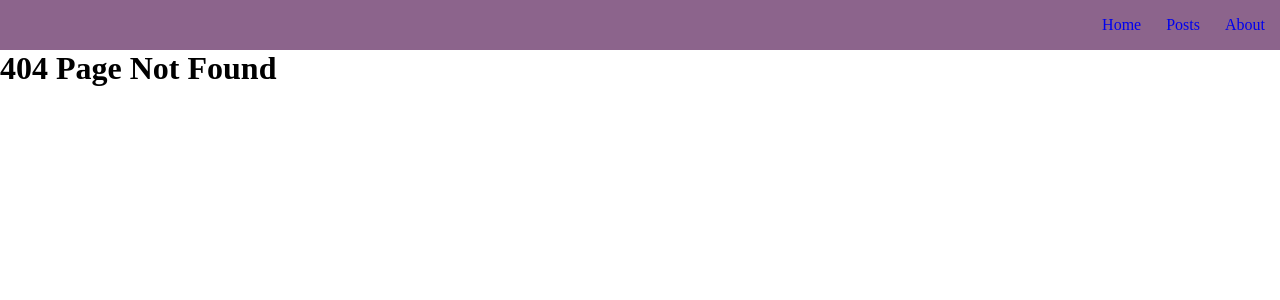
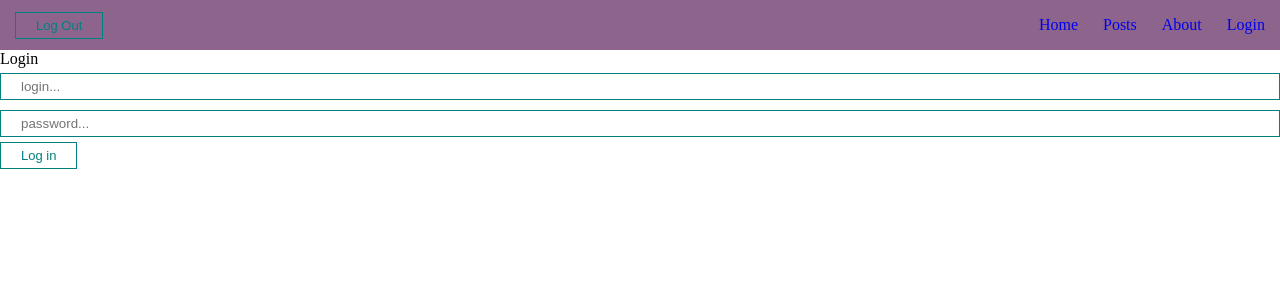
Before and after one commit to 7710407/react-sourcecode, a React (Create React App) app in the folder react-lessons/: page /login in a window 1280 px wide. Before the commit this address had no page. Shown: the top 300 px of the page. Built offline with nearby package versions, Linux system fonts and the light colour scheme.

Commit message:
Added login/logout

```diff
--- a/react-lessons/src/API/PostService.js
+++ b/react-lessons/src/API/PostService.js
@@ -1,9 +1,11 @@
 import axios from 'axios'
+
+const baseURL = 'https://jsonplaceholder.typicode.com/posts/'
 
 export default class PostService {
   static async getAll(limit = 10, page = 1) {
     const response = await axios.get(
-      "https://jsonplaceholder.typicode.com/posts", {
+      baseURL, {
         params: {
           _limit: limit,
           _page: page
@@ -15,10 +17,15 @@ export default class PostService {
 
   static async getById(id) {
     const response = await axios.get(
-      "https://jsonplaceholder.typicode.com/posts/" + id
-    )
-    return response
+      `${baseURL}${id}`
+      )
+      return response
+    }
+
+    static async getCommentsByPostId(id) {
+      const response = await axios.get(
+        `${baseURL}${id}/comments`
+        )
+        return response
   }
-
-  // TODO: getCommentsByPostId(id)
 }
--- a/react-lessons/src/App.js
+++ b/react-lessons/src/App.js
@@ -1,15 +1,29 @@
-import React from 'react'
+import React, { useEffect, useState } from 'react'
 import { BrowserRouter, Link, Route, Routes } from 'react-router-dom'
 
 import NavBar from './UI/NavBar/NavBar'
 import AppRouter from './components/AppRouter'
+import { AuthContext } from './context'
 
 const App = () => {
+  const [isAuth, setIsAuth] = useState(false)
+  useEffect(() => {
+    if (localStorage.getItem('login')) {
+      setIsAuth(true)
+    }
+  }, [])
+
   return (
+    <AuthContext.Provider value={{
+      isAuth,
+      setIsAuth,
+    }}>
+
     <BrowserRouter>
       <NavBar />
       <AppRouter />
     </BrowserRouter>
+    </AuthContext.Provider>
   )
 }
 
--- a/react-lessons/src/UI/NavBar/NavBar.jsx
+++ b/react-lessons/src/UI/NavBar/NavBar.jsx
@@ -1,15 +1,27 @@
 
 import React from 'react'
+import { useContext } from 'react'
 import { Link } from 'react-router-dom'
+import { AuthContext } from '../../context'
+import MyButton from '../button/MyButton'
 
 const NavBar = () => {
+  const { isAuth, setIsAuth } = useContext(AuthContext)
+  const logOut = () => {
+    setIsAuth(false)
+    localStorage.removeItem('login')
+  }
+
+
   return (
       <div>
         <div className='navbar'>
+          <MyButton onClick={logOut}>Log Out</MyButton>
           <div className='navbar_links'>
               <Link to='/home'>Home</Link>
               <Link to='/posts'>Posts</Link>
               <Link to='/about'>About</Link>
+              <Link to='/login'>Login</Link>
           </div>
         </div>
       </div>
--- a/react-lessons/src/components/AppRouter.jsx
+++ b/react-lessons/src/components/AppRouter.jsx
@@ -1,20 +1,36 @@
-import React from 'react'
+import React, { useContext } from 'react'
 import { Routes, Route } from 'react-router-dom'
 import Posts from '../pages/Posts'
 import About from '../pages/About'
 import Home from '../pages/Home'
 import PostIdPage from './PostIdPage'
+import Login from '../pages/Login'
+import { AuthContext } from '../context'
+import MyButton from '../UI/button/MyButton'
 
 const AppRouter = () => {
-  return (
+  const { isAuth, setIsAuth } = useContext(AuthContext)
+  console.log(isAuth)
+
+  return isAuth ? (
     <div>
         <Routes>
-            <Route path='*' element={<h1>404 Page Not Found </h1> } />
+          <Route path='*' element={<h1>404 Page Not Found </h1> } />
+          <Route path='/' element={<Home /> } />
+          <Route path='/home' element={<Home /> } />
+          <Route path='/posts' element={<Posts /> } />
+          <Route path='/posts/:id' element={<PostIdPage /> } />
+          <Route path='/about' element={<About /> } />
+          <Route path='/login' element={<Login />} />
+
+        </Routes>
+    </div>
+  ) : (
+    <div>
+        <Routes>
             <Route path='/' element={<Home /> } />
             <Route path='/home' element={<Home /> } />
-            <Route path='/posts' element={<Posts /> } />
-            <Route path='/posts/:id' element={<PostIdPage /> } />
-            <Route path='/about' element={<About /> } />
+            <Route path='/login' element={<Login /> } />
         </Routes>
     </div>
   )
--- a/react-lessons/src/components/PostIdPage.jsx
+++ b/react-lessons/src/components/PostIdPage.jsx
@@ -7,14 +7,22 @@ import Loader from "../UI/Loader/Loader";
 const PostIdPage = () => {
     const params = useParams();
     const [post, setPost] = useState({});
+    const [comments, setComments] = useState([])
     const [fetchPostById, isLoading, error] = useFetching(
         async (id) => {
             const response = await PostService.getById(id);
             setPost(response.data)
         }
     )
+    const [fetchComments, isComLoading, comError] = useFetching(
+        async (id) => {
+            const response = await PostService.getCommentsByPostId(id);
+            setComments(response.data)
+        }
+    )
     useEffect(() => {
         fetchPostById(params.id)
+        fetchComments(params.id)
     }, [])
 
     return <div>
@@ -28,6 +36,18 @@ const PostIdPage = () => {
                 </div>
             )
         }
+        <h3>Comments</h3>
+        {isComLoading ? (
+            // <Loader />
+            ""
+        ) : (
+                comments.map((comm) => (
+                    <div key={comm.id} style={{ marginTop: '15px' }}>
+                        <h4>{comm.email }</h4>
+                        <h4>{comm.body }</h4>
+                    </div>
+            ))
+        )}
     </div>;
 };
 
--- /dev/null
+++ b/react-lessons/src/context/index.js
@@ -0,0 +1,3 @@
+import { createContext } from "react";
+
+export const AuthContext = createContext(null)
--- /dev/null
+++ b/react-lessons/src/pages/Login.jsx
@@ -0,0 +1,26 @@
+import React, { useContext } from 'react'
+import MyInput from '../UI/input/MyInput'
+import MyButton from '../UI/button/MyButton'
+import { AuthContext } from '../context'
+
+const Login = () => {
+  const { isAuth, setIsAuth } = useContext(AuthContext)
+  const login = (evt) => {
+    evt.preventDefault()
+    setIsAuth(true)
+    localStorage.setItem('login', true)
+  }
+
+  return (
+    <div>
+      <div>Login </div>
+      <form onSubmit={login}>
+          <MyInput type='text' placeholder='login...' />
+          <MyInput type='password' placeholder='password...' />
+          <MyButton>Log in</MyButton>
+      </form>
+    </div>
+  )
+}
+
+export default Login
```
Lines whose indentation alone changed are shown as unchanged.
